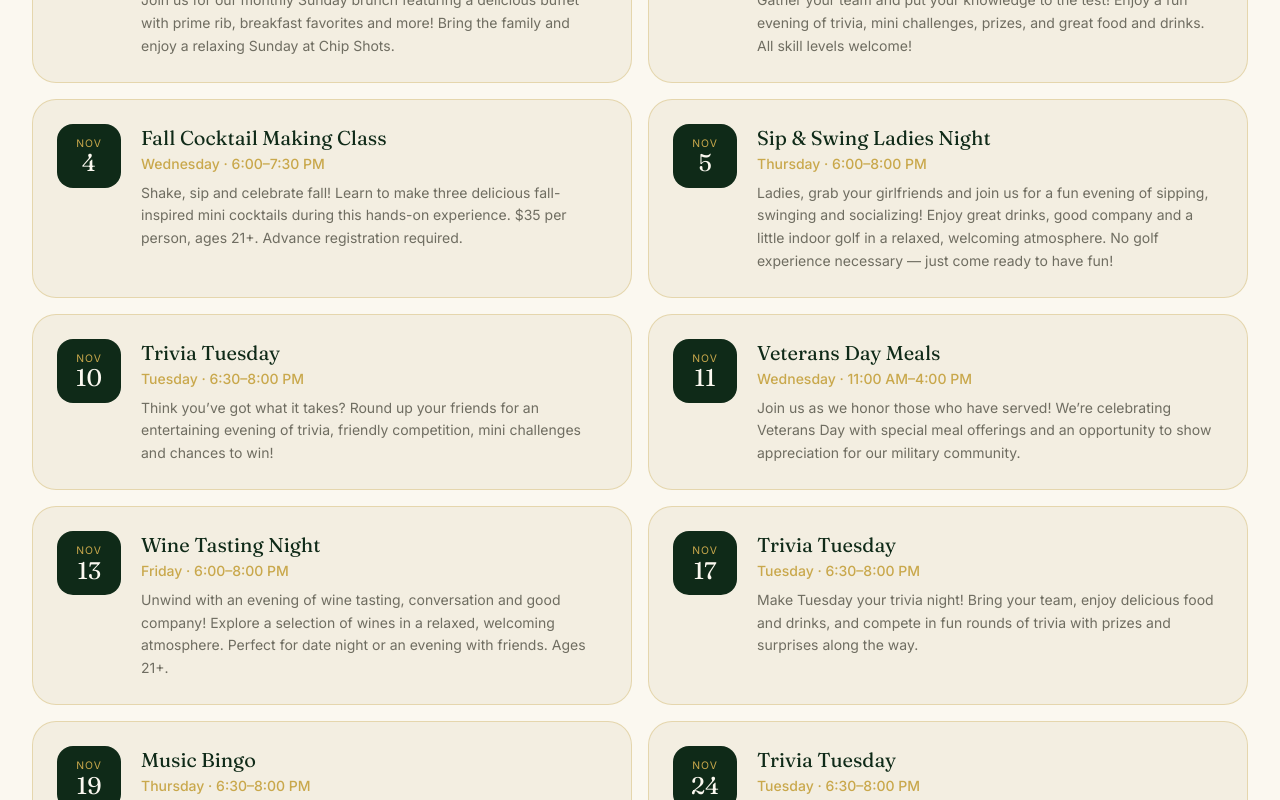
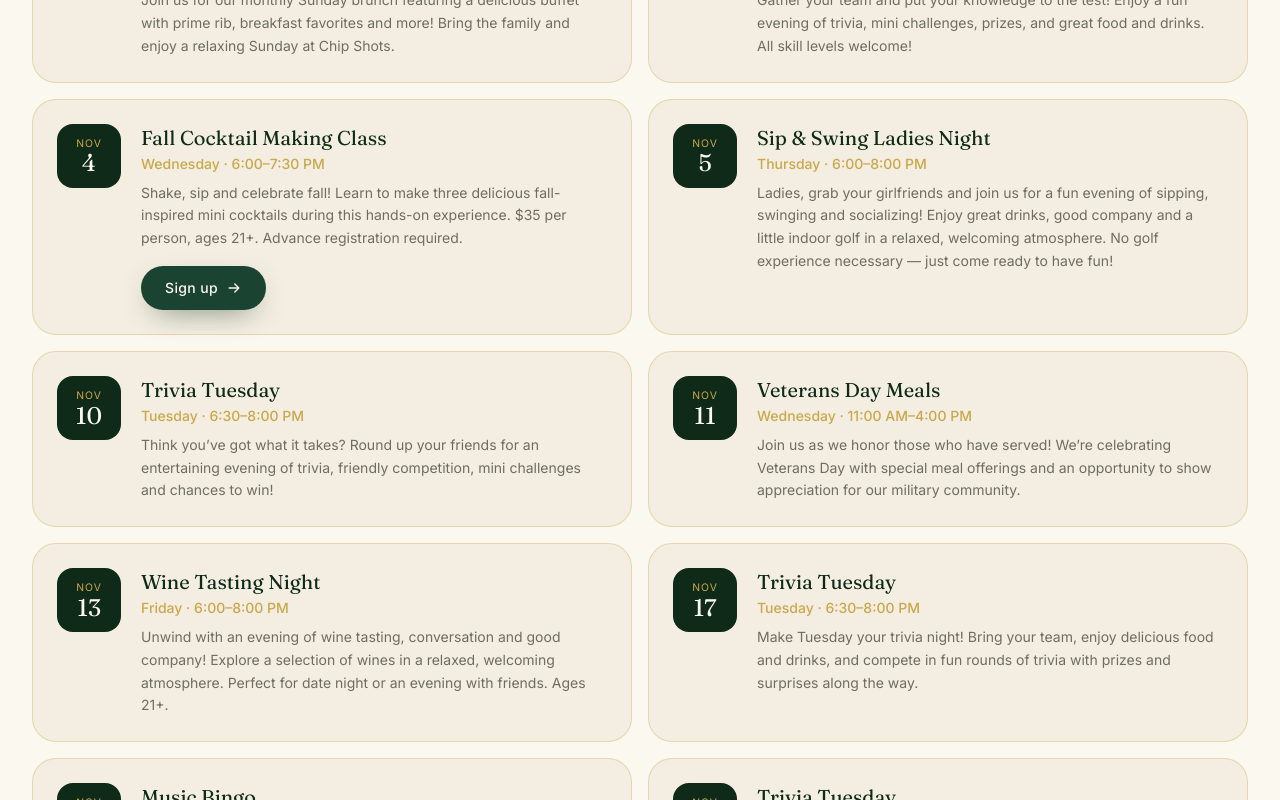
Before and after one commit to cjmizell13-ai/chipshots-web, a Next.js app: page /events in a window 1280 px wide. Shown: the part 1440-2240 px from the top of the page. Built offline with nearby package versions, Linux system fonts and the light colour scheme.

Commit message:
Add Sign up button to the Fall Cocktail Making Class event
Events can now carry an optional signup link, rendered as a button.

Co-Authored-By: Claude Opus 5.5 <noreply@anthropic.com>
Claude-Session: https://claude.ai/code/session_01Pw5rTfpiriSuEo3wEna1D5

```diff
--- a/src/app/events/page.tsx
+++ b/src/app/events/page.tsx
@@ -104,6 +104,19 @@ export default function Events() {
                           <p className="mt-2 text-sm leading-relaxed text-muted">
                             {e.desc}
                           </p>
+                          {e.signup && (
+                            <div className="mt-4">
+                              <ButtonLink
+                                href={e.signup}
+                                external
+                                variant="green"
+                                size="md"
+                                withArrow
+                              >
+                                Sign up
+                              </ButtonLink>
+                            </div>
+                          )}
                         </div>
                       </li>
                     </UntilDate>
--- a/src/lib/site.ts
+++ b/src/lib/site.ts
@@ -541,6 +541,8 @@ export type ScheduledEvent = {
   title: string;
   time: string;
   desc: string;
+  /** Optional registration link, shown as a button on the card. */
+  signup?: string;
 };
 export const upcomingEventsIntro =
   "From trivia nights and music bingo to cocktail classes, holiday celebrations and special dining experiences, there\u2019s always something happening at Chip Shots!";
@@ -574,6 +576,7 @@ export const upcomingEvents: ScheduledEvent[] = [
     title: "Fall Cocktail Making Class",
     time: "6:00–7:30 PM",
     desc: "Shake, sip and celebrate fall! Learn to make three delicious fall-inspired mini cocktails during this hands-on experience. $35 per person, ages 21+. Advance registration required.",
+    signup: "https://pci.jotform.com/form/262976326726065",
   },
   {
     date: "2026-11-05",
```
